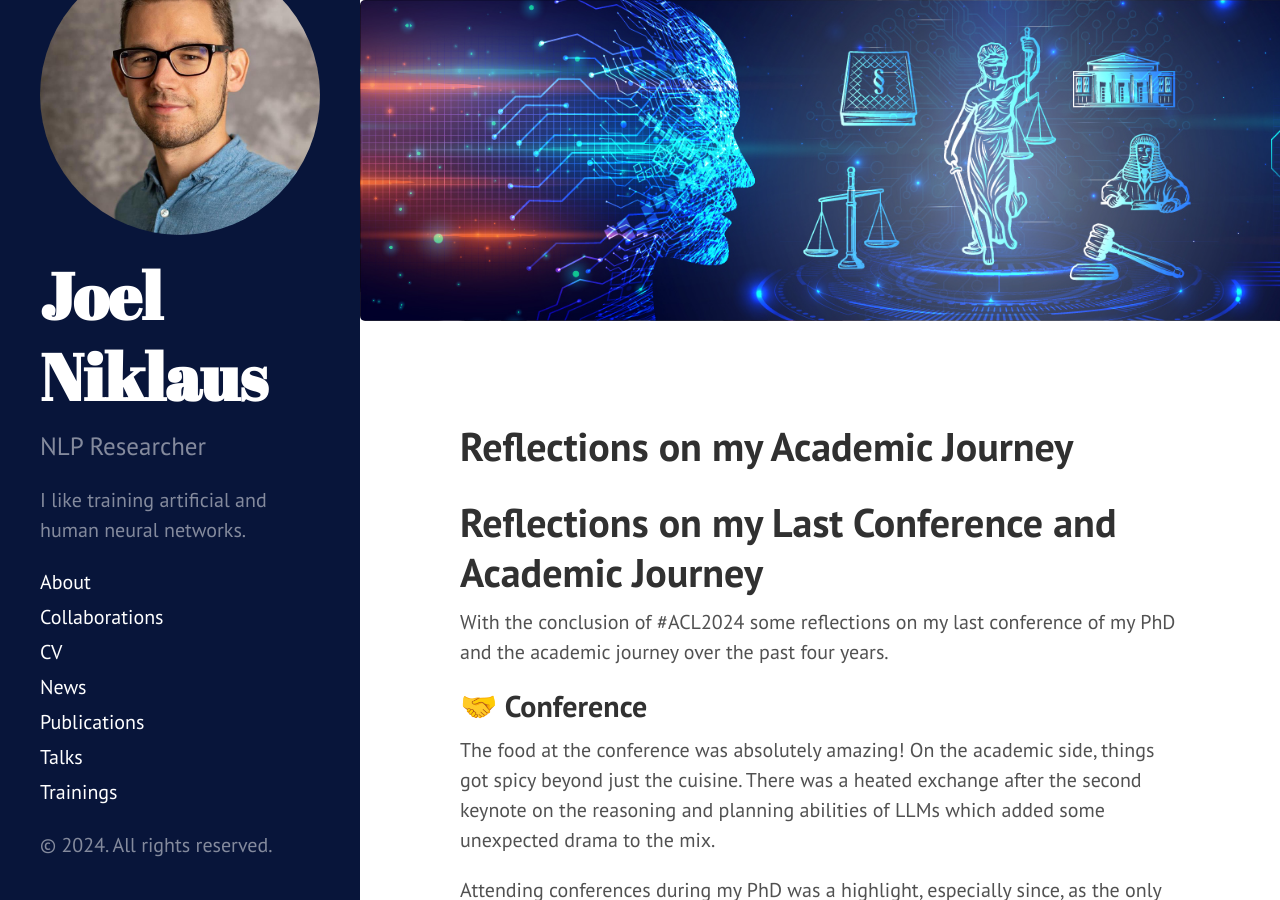
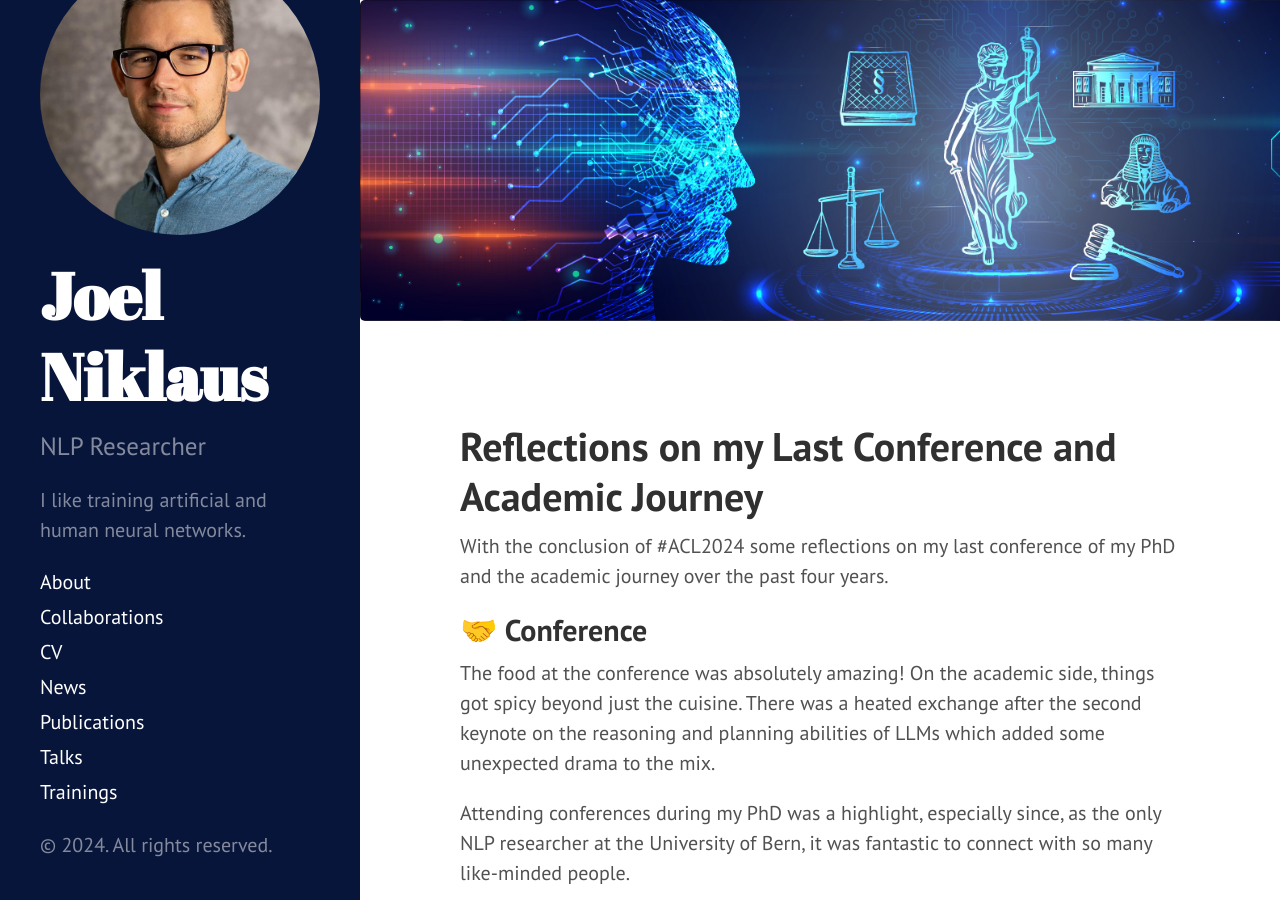
Before and after one commit to JoelNiklaus/joelniklaus.github.io, a Jekyll site: the page built from _posts/2024-08-17-academic-journey-reflections.md, in a window 1280 px wide and 900 px high. Built offline with Jekyll 4.4.1, drawn with Linux system fonts in a browser that asks for light colours; a style sheet for code colours, icons or effects is not loaded.

Commit message:
only display related posts if there are any
Signed-off-by: Joel Niklaus <me@joelniklaus.ch>

```diff
--- a/_layouts/post.html
+++ b/_layouts/post.html
@@ -5,6 +5,7 @@
 	<h1 class="post-title">{{ page.title }}</h1>
 	{{ content }}
 </div>
+{% if site.related_posts and site.related_posts.size > 0 %}
 <div class="related">
 	<h2>Related Posts</h2>
 	<ul class="related-posts">
@@ -20,3 +21,4 @@
 		{% endfor %}
 	</ul>
 </div>
+{% endif %}
--- a/_posts/2024-08-17-academic-journey-reflections.md
+++ b/_posts/2024-08-17-academic-journey-reflections.md
@@ -1,10 +1,8 @@
 ---
 layout: post
-title: Reflections on my Academic Journey
+title: Reflections on my Last Conference and Academic Journey
 date: 2024-08-17 00:00:00 +0000
 ---
-
-# Reflections on my Last Conference and Academic Journey
 
 With the conclusion of #ACL2024 some reflections on my last conference of my PhD and the academic journey over the past
 four years.
```
